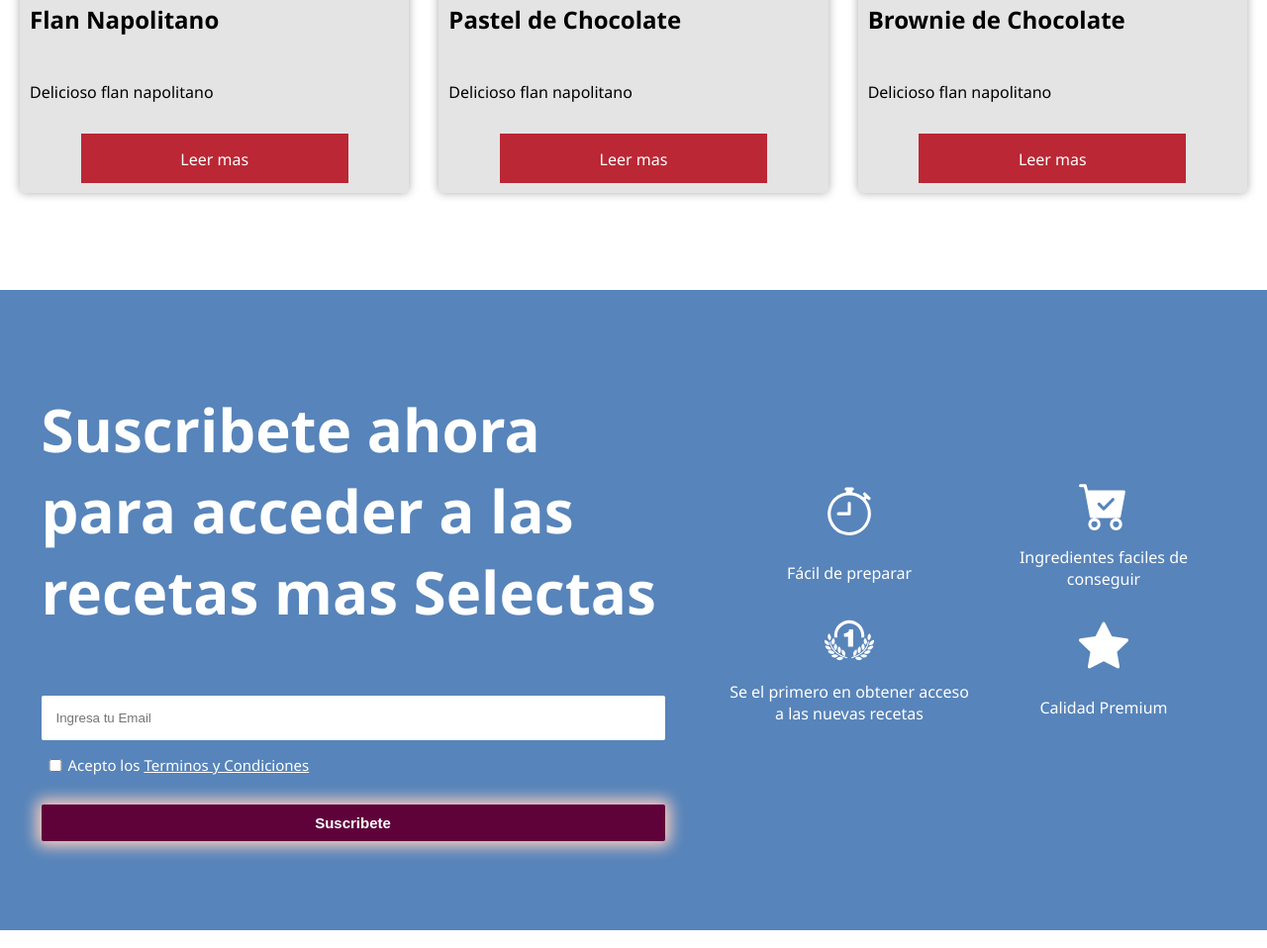
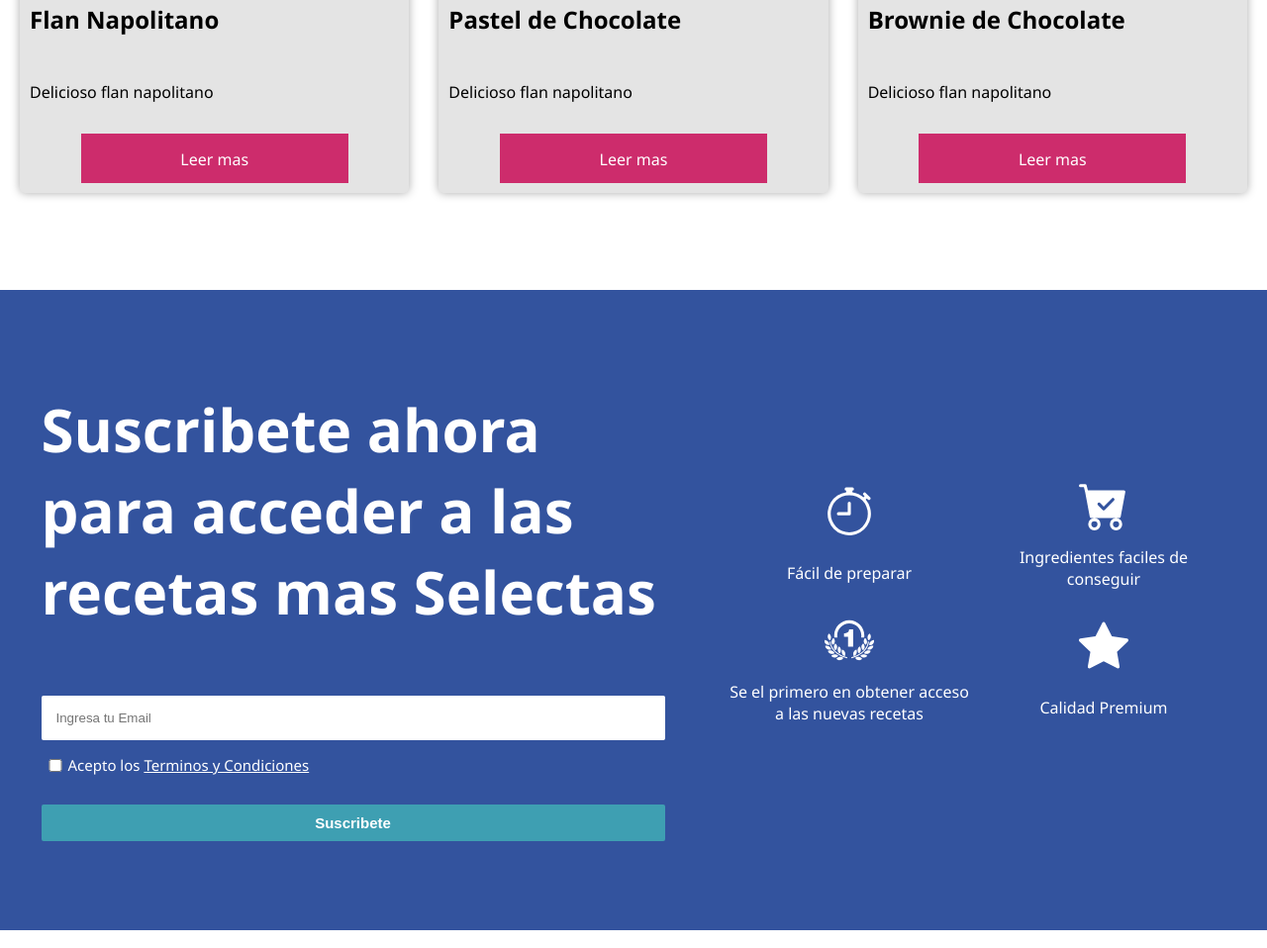
Before and after one commit to Luis-Arista/PROYECTO-1-Landing-de-Negocio, a plain HTML site: page index.html in a window 1280 px wide. Shown: the part 1074-2032 px from the top of the page at 99% size. Drawn offline with Linux system fonts and the light colour scheme.

Commit message:
mejoras en colores y texto

```diff
--- a/index.html
+++ b/index.html
@@ -42,7 +42,7 @@
                               <div class="checkbox">
                                  <input type="checkbox" id="checkbox-2"> <p>Acepto los <a href="#">Terminos y Condiciones</a></p>
                               </div>
-                              <button type="submit" class="button-form">Suscribirse</button>
+                              <button type="submit" class="banner-button-form">Suscribirse</button>
                             </div>
                         </form>
                     </div>
--- a/style.css
+++ b/style.css
@@ -136,7 +136,7 @@ header{
     width: 20px;
 }
 
-.formulario button {
+.banner-button-form {
     padding: 10px;
     border-radius: 2px;
     border: none;
@@ -146,11 +146,11 @@ header{
     width: 100%;
     margin-top: 15px;
     font-size: 15px;
-    box-shadow: 0 0 15px 5px #ffcebe;
+    box-shadow: 0 0 10px 0px #ffcebe;
 
 }
 
-.formulario button:hover{
+.banner-button-form:hover{
     background-color: #188292;
     cursor: pointer;
 }
@@ -246,19 +246,19 @@ header{
     text-decoration: none;
     color: white;
     padding: 15px 10px;
-    background-color: #bb2734;
+    background-color: #cd2c6c;
     width: 250px;
     height: 20px;
 }
 
 .dessert-footer a:hover{
-    background-color: rgb(179, 39, 65);
+    background-color: #188292;
 }
 
 /*Adiciona--------------------------------------------*/
 
 .aditional {
-    background-color: #5784ba;
+    background-color: #33539E;
 }
 
 .aditional-container {
@@ -310,17 +310,17 @@ header{
     padding: 10px;
     border-radius: 2px;
     border: none;
-    background-color: rgb(117, 23, 102);
+    background-color: #3e9fb2;
     color: white;
     font-weight: bold;
-    width: 250px;
+    width: 100%;
     margin-top: 15px;
     font-size: 15px;
 
 }
 
 .aditional-button-form:hover{
-    background-color: rgb(168, 35, 146);
+    background-color: #7facd6;
     cursor: pointer;
 }
 
```
